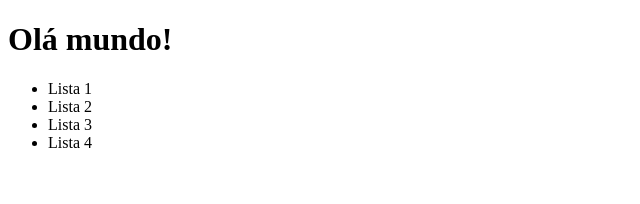
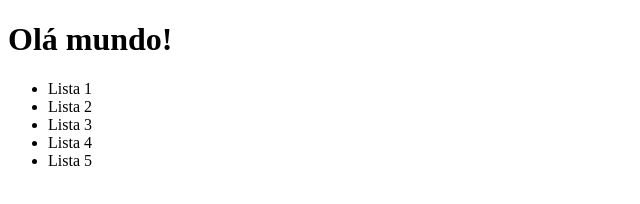
Before and after one commit to lightsyr/aula-git, a plain HTML site: page index.html in a window 1280 px wide. Shown: the full height of the page, 0-640 px from the left. Drawn offline with Linux system fonts and the light colour scheme.

Commit message:
Adição de arquivo de texto, e adição de item 5 na ul

```diff
--- a/index.html
+++ b/index.html
@@ -15,6 +15,7 @@
             <li>Lista 2</li>
             <li>Lista 3</li>
             <li>Lista 4</li>
+            <li>Lista 5</li>
         </ul>
     </div>
 </body>
```
Also changed, not shown: teste.txt (added).
